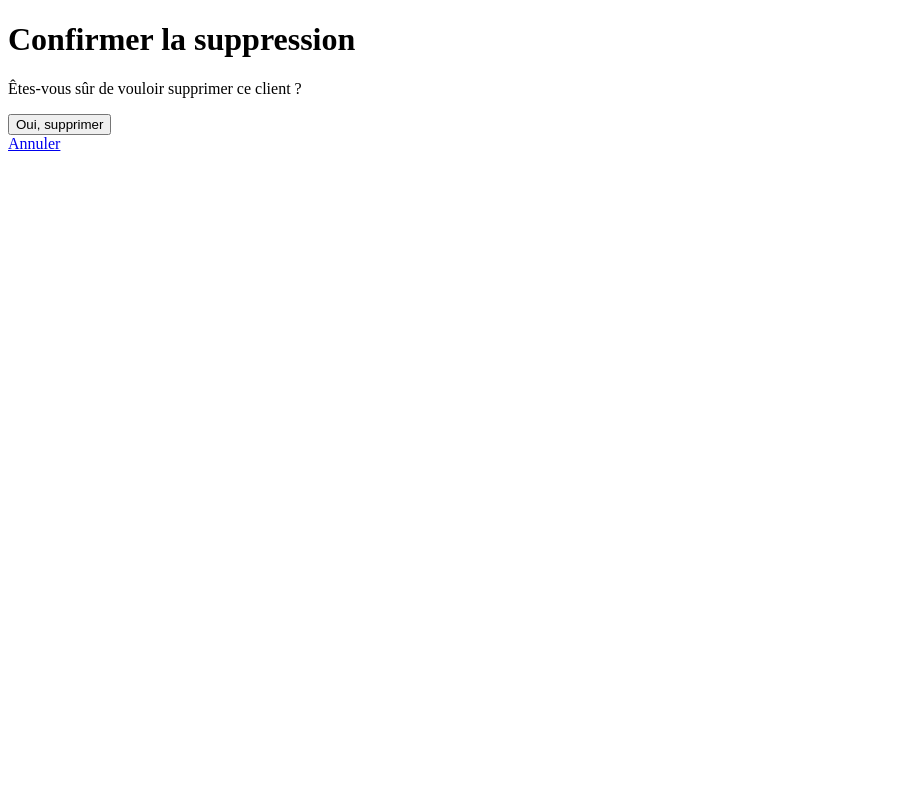
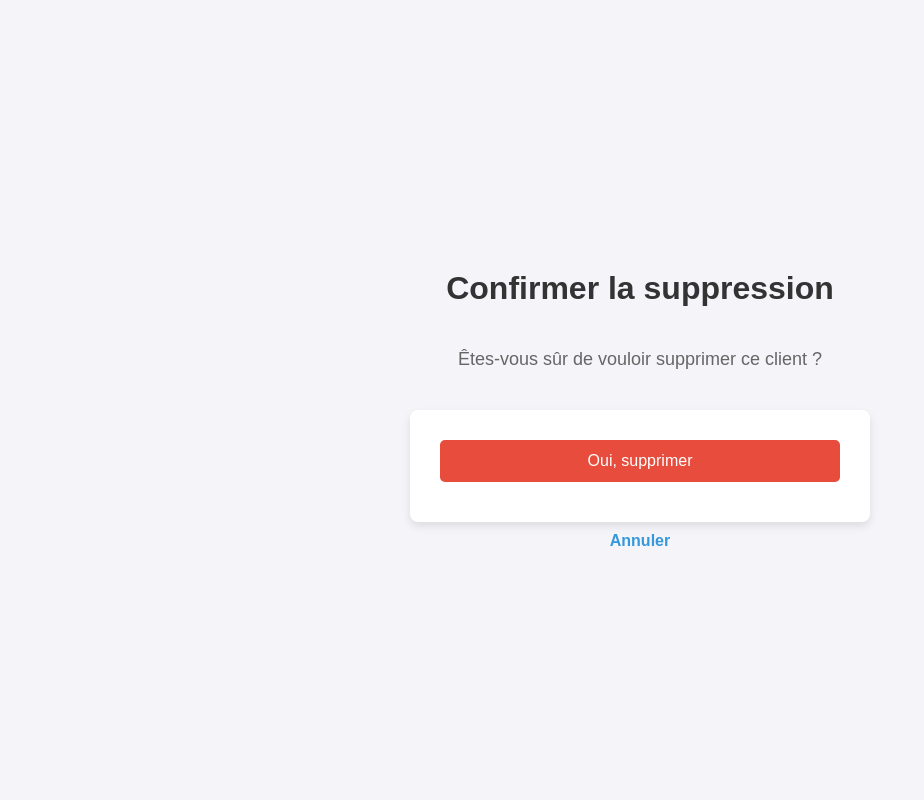
Before and after one commit to kboris0/cloud, a Flask app: template templates/supprimer.html in a window 1280 px wide. Shown: the whole page, without its empty margins (0-924 px from the left). Run offline with Flask 2, Linux system fonts and the light colour scheme; the template is opened without the code that fills it: most values are stand-ins (such as "Sample title", 1, 10 or a date in 2020).

Commit message:
Update supprimer.html

```diff
--- a/templates/supprimer.html
+++ b/templates/supprimer.html
@@ -1,6 +1,74 @@
 <!DOCTYPE html>
 <html>
-<head><title>Supprimer Client</title></head>
+<head>
+    <title>Supprimer Client</title>
+    <style>
+        body {
+            font-family: Arial, sans-serif;
+            background-color: #f4f4f9;
+            margin: 0;
+            padding: 0;
+            display: flex;
+            justify-content: center;
+            align-items: center;
+            height: 100vh;
+            flex-direction: column;
+        }
+
+        h1 {
+            color: #333;
+            text-align: center;
+            margin-top: 20px;
+        }
+
+        p {
+            color: #666;
+            text-align: center;
+            font-size: 18px;
+            margin: 20px;
+        }
+
+        form {
+            background-color: #fff;
+            padding: 30px;
+            border-radius: 8px;
+            box-shadow: 0 4px 8px rgba(0, 0, 0, 0.1);
+            width: 100%;
+            max-width: 400px;
+            margin-top: 20px;
+            text-align: center;
+        }
+
+        button {
+            width: 100%;
+            padding: 12px;
+            background-color: #e74c3c;
+            color: white;
+            border: none;
+            border-radius: 5px;
+            font-size: 16px;
+            cursor: pointer;
+            margin-bottom: 10px;
+        }
+
+        button:hover {
+            background-color: #c0392b;
+        }
+
+        a {
+            text-decoration: none;
+            color: #3498db;
+            font-weight: bold;
+            margin-top: 10px;
+            display: inline-block;
+        }
+
+        a:hover {
+            color: #2980b9;
+            text-decoration: underline;
+        }
+    </style>
+</head>
 <body>
     <h1>Confirmer la suppression</h1>
     <p>Êtes-vous sûr de vouloir supprimer ce client ?</p>
```
Lines whose indentation alone changed are shown as unchanged.
